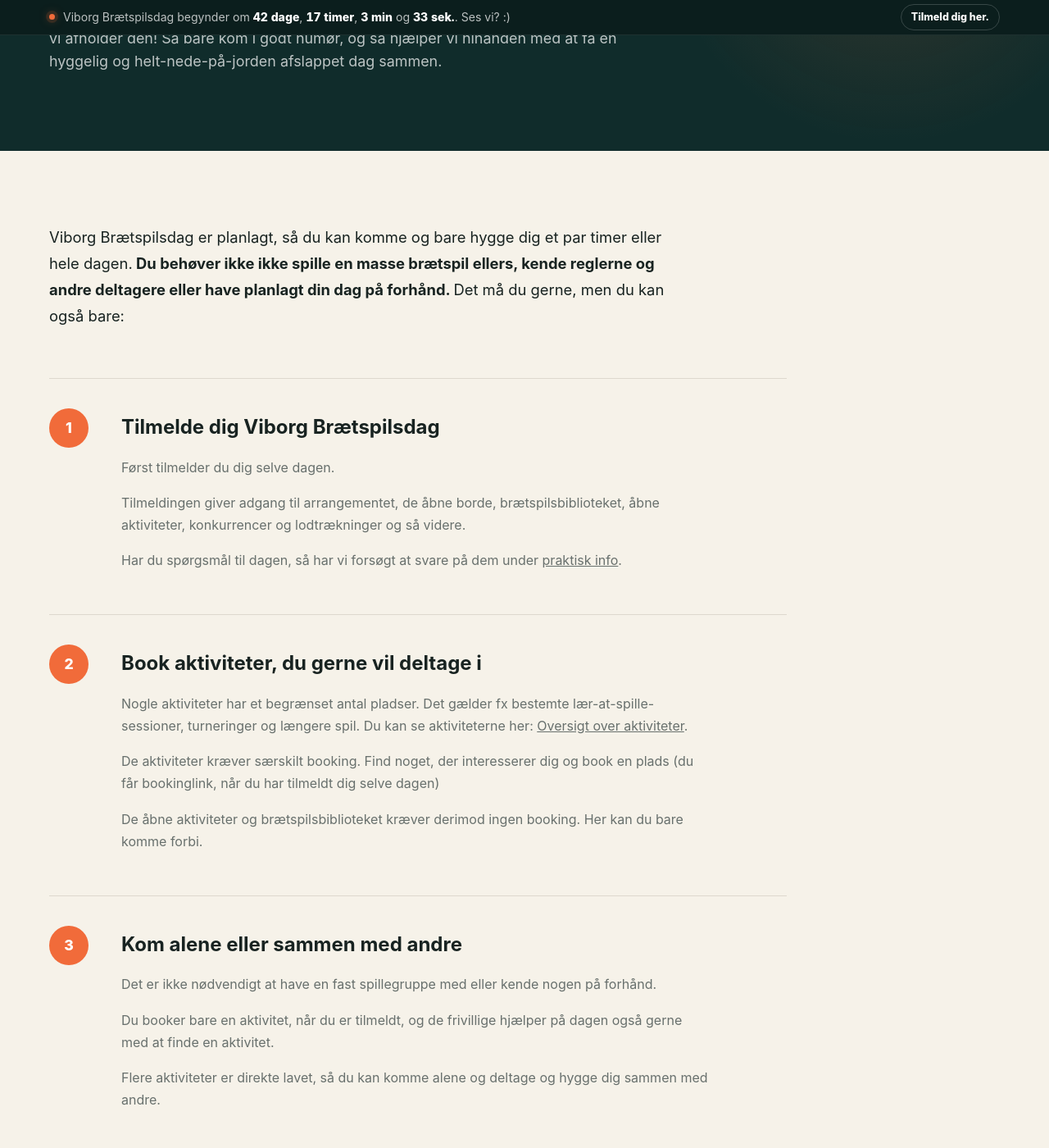
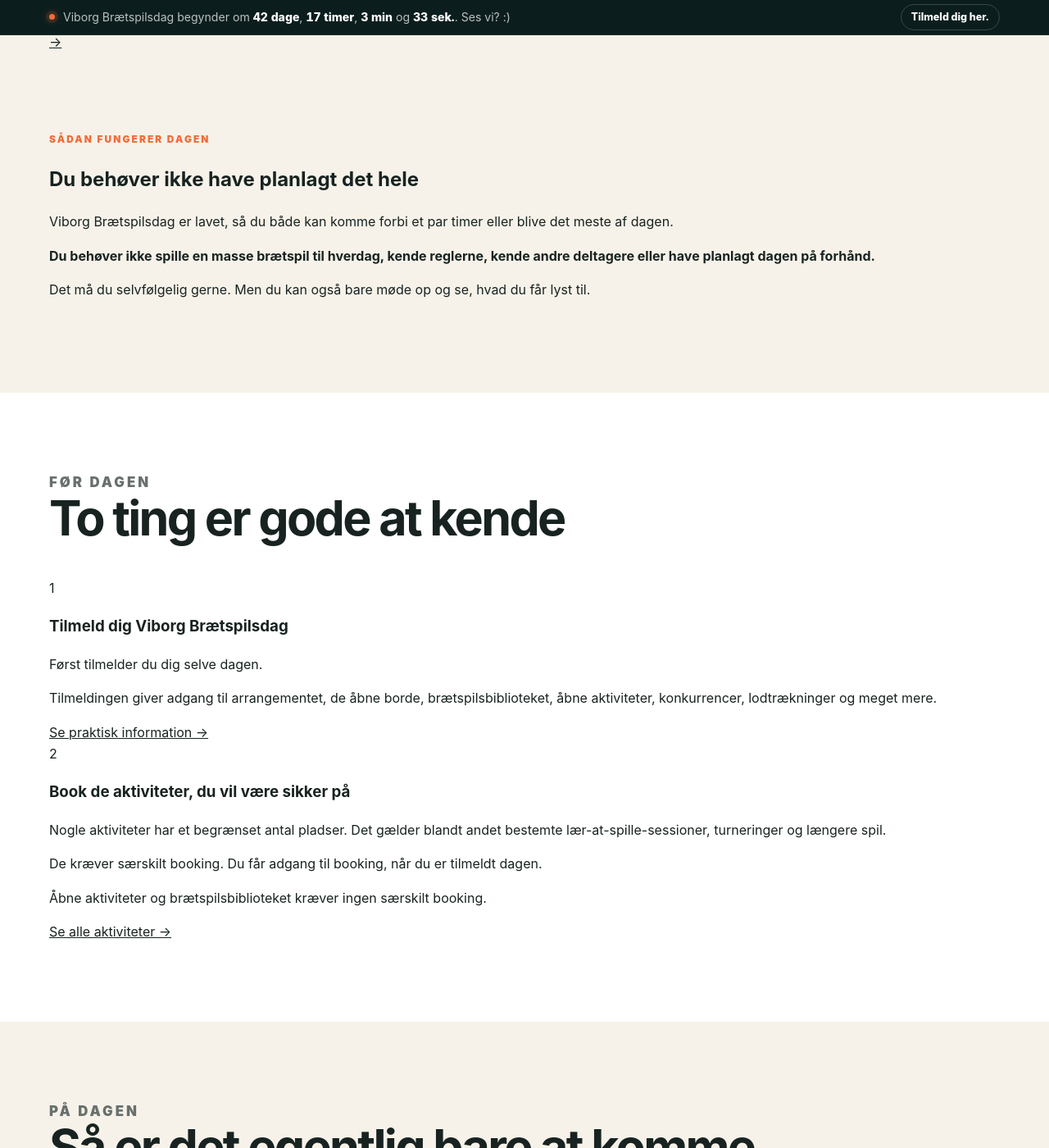
Before and after one commit to Andrejao/spilex, a Jekyll site: the page built from foerste-gang.html, in a window 1280 px wide and 1400 px high, scrolled down 425 px. Shown: the whole window at 82% size. Built offline with Jekyll 4.4.1, drawn with Linux system fonts in a browser that asks for light colours; some of the changed text lies outside the part shown.

Commit message:
Update foerste-gang.html

```diff
--- a/foerste-gang.html
+++ b/foerste-gang.html
@@ -1,42 +1,162 @@
 ---
 layout: default
 title: "Første gang?"
+description: "Første gang til Viborg Brætspilsdag? Se hvordan dagen fungerer, hvad du skal gøre på forhånd, og hvad der sker, når du kommer."
 permalink: /foerste-gang/
 ---
 
-<section class="page-hero">
+<div class="first-visit-page">
+
+  <!-- HERO -->
+  <section class="first-visit-hero">
+
     <div class="container">
+
+      <div class="first-visit-hero-content">
+
         <p class="eyebrow">Første gang?</p>
 
-    <h1>Første gang til brætspilsdag? Kom bare ind... </h1>
+        <h1>Kom bare ind.</h1>
 
-    <p class="page-lead">
-       Teknisk set er Viborg Brætspilsdag 2026 første gang for alle, da det er første gang, vi afholder den! Så bare kom i godt humør, og så hjælper vi hinanden med at få en hyggelig og helt-nede-på-jorden afslappet dag sammen.
+        <p class="first-visit-hero-text">
+          Teknisk set er Viborg Brætspilsdag 2026 første gang for alle,
+          for det er første gang, vi afholder den.
+          Kom i godt humør, så hjælper vi hinanden med at få en hyggelig,
+          afslappet og helt nede på jorden dag sammen.
         </p>
+
+        <div class="first-visit-hero-actions">
+
+          <a
+            class="button button-primary"
+            href="https://forms.gle/Y7BBFADUbf5gTkfv7"
+            target="_blank"
+            rel="noopener"
+          >
+            Tilmeld dig dagen
+          </a>
+
+          <a
+            class="button button-secondary"
+            href="#saadan"
+          >
+            Sådan fungerer det
+          </a>
+
         </div>
+
+      </div>
+
+    </div>
+
   </section>
 
 
-<section class="first-time-page">
+  <!-- HURTIGE VEJE -->
+  <div class="first-visit-jump-wrap">
+
     <div class="container">
 
-    <div class="intro-copy">
+      <nav class="first-visit-jump" aria-label="Hurtigt overblik">
 
-      <p>
-        Viborg Brætspilsdag er planlagt, så du kan komme og bare hygge dig et par timer eller hele dagen.<strong> Du behøver ikke
-        ikke spille en masse brætspil ellers, kende reglerne og andre deltagere eller have
-        planlagt din dag på forhånd. </strong> Det må du gerne, men du kan også bare:
-      </p>
+        <a class="first-visit-jump-card" href="#foer-dagen">
+          <div>
+            <strong>Før dagen</strong>
+            <span>Tilmelding og eventuel booking af aktiviteter.</span>
+          </div>
+          <span class="first-visit-jump-arrow">↓</span>
+        </a>
+
+        <a class="first-visit-jump-card" href="#paa-dagen">
+          <div>
+            <strong>Når du kommer</strong>
+            <span>Check ind, find et spil og vær med.</span>
+          </div>
+          <span class="first-visit-jump-arrow">↓</span>
+        </a>
+
+        <a class="first-visit-jump-card" href="/aktiviteter.html">
+          <div>
+            <strong>Se aktiviteterne</strong>
+            <span>Åbne aktiviteter og aktiviteter med booking.</span>
+          </div>
+          <span class="first-visit-jump-arrow">→</span>
+        </a>
+
+      </nav>
+
+    </div>
+
   </div>
 
 
-    <div class="first-time-guide">
+  <!-- INTRO -->
+  <section id="saadan" class="section first-visit-intro">
 
-      <article class="guide-step">
-        <span class="guide-number">1</span>
+    <div class="container">
+
+      <div class="first-visit-intro-grid">
 
         <div>
-          <h2>Tilmelde dig Viborg Brætspilsdag</h2>
+
+          <p class="eyebrow">Sådan fungerer dagen</p>
+
+          <h2>Du behøver ikke have planlagt det hele</h2>
+
+        </div>
+
+        <div class="first-visit-intro-copy">
+
+          <p>
+            Viborg Brætspilsdag er lavet, så du både kan komme forbi et par timer
+            eller blive det meste af dagen.
+          </p>
+
+          <p>
+            <strong>
+              Du behøver ikke spille en masse brætspil til hverdag, kende reglerne,
+              kende andre deltagere eller have planlagt dagen på forhånd.
+            </strong>
+          </p>
+
+          <p>
+            Det må du selvfølgelig gerne. Men du kan også bare møde op og se,
+            hvad du får lyst til.
+          </p>
+
+        </div>
+
+      </div>
+
+    </div>
+
+  </section>
+
+
+  <!-- FØR DAGEN -->
+  <section
+    id="foer-dagen"
+    class="section section-white first-visit-before"
+  >
+
+    <div class="container">
+
+      <div class="section-heading">
+
+        <p class="eyebrow">Før dagen</p>
+
+        <h2>To ting er gode at kende</h2>
+
+      </div>
+
+
+      <div class="first-visit-feature-grid">
+
+        <article class="first-visit-feature-card">
+
+          <span class="first-visit-number">1</span>
+
+          <h3>Tilmeld dig Viborg Brætspilsdag</h3>
 
           <p>
             Først tilmelder du dig selve dagen.
@@ -44,67 +164,103 @@
 
           <p>
             Tilmeldingen giver adgang til arrangementet, de åbne borde,
-            brætspilsbiblioteket, åbne aktiviteter, konkurrencer og
-            lodtrækninger og så videre.
-
+            brætspilsbiblioteket, åbne aktiviteter, konkurrencer,
+            lodtrækninger og meget mere.
           </p>
 
-            <p> Har du spørgsmål til dagen, så har vi forsøgt at svare på dem under <b></b><a href="https://viborgbraetspil.dk/#praktisk">praktisk info</a>.</b>
-          </p>
-        </div>
+          <a
+            class="first-visit-link"
+            href="/#praktisk"
+          >
+            Se praktisk information →
+          </a>
+
         </article>
 
 
-      <article class="guide-step">
-        <span class="guide-number">2</span>
+        <article class="first-visit-feature-card">
 
-        <div>
-          <h2>Book  aktiviteter, du gerne vil deltage i</h2>
+          <span class="first-visit-number">2</span>
+
+          <h3>Book de aktiviteter, du vil være sikker på</h3>
 
           <p>
-            Nogle aktiviteter har et begrænset antal pladser. Det gælder fx
-            bestemte lær-at-spille-sessioner, turneringer og længere spil. Du kan se aktiviteterne her: <b></b><a href="https://viborgbraetspil.dk/aktiviteter.html">Oversigt over aktiviteter</a>.</b>
+            Nogle aktiviteter har et begrænset antal pladser. Det gælder blandt
+            andet bestemte lær-at-spille-sessioner, turneringer og længere spil.
           </p>
 
           <p>
-            De aktiviteter kræver særskilt booking. Find noget, der interesserer dig og book en plads (du får bookinglink, når du har tilmeldt dig selve dagen)
+            De kræver særskilt booking. Du får adgang til booking, når du er
+            tilmeldt dagen.
           </p>
 
           <p>
-            De åbne aktiviteter og brætspilsbiblioteket kræver derimod ingen
-            booking. Her kan du bare komme forbi.
+            Åbne aktiviteter og brætspilsbiblioteket kræver ingen særskilt booking.
           </p>
+
+          <a
+            class="first-visit-link"
+            href="/aktiviteter.html"
+          >
+            Se alle aktiviteter →
+          </a>
+
+        </article>
+
       </div>
+
+    </div>
+
+  </section>
+
+
+  <!-- PÅ DAGEN -->
+  <section
+    id="paa-dagen"
+    class="section first-visit-day"
+  >
+
+    <div class="container">
+
+      <div class="section-heading">
+
+        <p class="eyebrow">På dagen</p>
+
+        <h2>Så er det egentlig bare at komme</h2>
+
+        <p>
+          Der er ikke en bestemt rigtig måde at bruge dagen på.
+        </p>
+
+      </div>
+
+
+      <div class="first-visit-day-grid">
+
+
+        <article class="first-visit-day-card">
+
+          <span class="first-visit-number">3</span>
+
+          <h3>Kom alene eller sammen med andre</h3>
+
+          <p>
+            Du behøver ikke have en fast spillegruppe med eller kende nogen på forhånd.
+          </p>
+
+          <p>
+            Har du booket en aktivitet, møder du bare op til den. Ellers hjælper
+            de frivillige gerne med at finde et spil eller en aktivitet.
+          </p>
+
         </article>
 
 
-      <article class="guide-step">
-        <span class="guide-number">3</span>
+        <article class="first-visit-day-card">
 
-        <div>
-          <h2>Kom alene eller sammen med andre </h2>
+          <span class="first-visit-number">4</span>
 
-          <p>
-            Det er ikke nødvendigt at have en fast spillegruppe med eller kende nogen på forhånd.
-          </p>
-
-          <p>
-            Du booker bare en aktivitet, når du er tilmeldt, og de frivillige hjælper på dagen også gerne med at finde en
-             aktivitet.
-          </p>
-
-          <p>
-            Flere aktiviteter er direkte lavet, så du kan komme alene og deltage og hygge dig sammen med andre.
-          </p>
-        </div>
-      </article>
-
-
-      <article class="guide-step">
-        <span class="guide-number">4</span>
-
-        <div>
-          <h2>Du kan lære reglerne på dagen</h2>
+          <h3>Du kan lære reglerne på dagen</h3>
 
           <p>
             Mange aktiviteter er lær-at-spille-sessioner, hvor værten forklarer
@@ -112,96 +268,120 @@
           </p>
 
           <p>
-            Hvis du vil spille andre spil, kan du altid spørge en frivillig om hjælp. Vi kan heller ikke alle reglerne, men vi forsøger  at hjælpe, så godt vi kan.
+            Ved andre spil kan du altid spørge en frivillig. Vi kan heller ikke
+            alle reglerne til alt, men vi hjælper så godt, vi kan.
           </p>
-        </div>
+
         </article>
 
 
-      <article class="guide-step">
-        <span class="guide-number">5</span>
+        <article class="first-visit-day-card first-visit-arrival">
+
+          <span class="first-visit-number">5</span>
 
           <div>
-          <h2>Når du kommer</h2>
+
+            <h3>Når du kommer</h3>
 
             <p>
-            Viborg Brætspilsdag foregår på:
+              Du starter ved check-in ved indgangen og melder din ankomst.
+              Så er du sådan set i gang.
+            </p>
+
+            <div class="first-visit-address">
+              <span>Viborg Brætspilsdag</span>
+              <strong>Ungdomsskolen</strong>
+              <span>Reberbanen 11 + 13</span>
+              <span>8800 Viborg</span>
+            </div>
+
+            <p>
+              Derefter kan du gå til en aktivitet, du har booket,
+              besøge brætspilsbiblioteket, finde et åbent bord eller
+              spørge os om hjælp.
+            </p>
+
+          </div>
+
+        </article>
+
+
+        <article class="first-visit-day-card">
+
+          <span class="first-visit-number">6</span>
+
+          <h3>Har du ingen plan? Det er også en plan</h3>
+
+          <p>
+            Du behøver ikke fylde hele dagen ud hjemmefra.
           </p>
 
           <p>
-            <strong>
-              Ungdomsskolen<br>
-              Reberbanen 11 + 13<br>
-              8800 Viborg
-            </strong>
+            I brætspilsbiblioteket står et par hundrede spil klar.
+            Lån et spil, find et bord og spil.
           </p>
 
-          <p>
-            Når du kommer, starter du ved check-in ved indgangen og melder din
-            ankomst. Så er du sådan set i gang.
-          </p>
+          <a
+            class="first-visit-link"
+            href="/nyheder/braetspilsbibliotek/"
+          >
+            Se nogle af spillene →
+          </a>
 
-          <p>
-            Derefter kan du gå til en aktivitet, du har booket, besøge
-            brætspilsbiblioteket, finde et åbent bord eller spørge os om hjælp
-            til at finde noget at spille.
-          </p>
-        </div>
         </article>
 
 
-      <article class="guide-step">
-        <span class="guide-number">6</span>
+        <article class="first-visit-day-card">
 
-        <div>
-          <h2>Har du ingen plan? Det er også en plan</h2>
+          <span class="first-visit-number">7</span>
 
-          <p>
-            Du behøver ikke udfylde hele dagen hjemmefra.
-          </p>
-
-          <p>
-            I brætspilsbiblioteket står et par hundrede spil klar. Du kan låne
-            et spil, finde et bord og spille sammen med andre. Du kan se nogle af spillene her: <b></b><a href="https://viborgbraetspil.dk/nyheder/braetspilsbibliotek/">Oversigt over spil</a>.</b>
-          </p>
-          </p>
-
-          <p>
-            Er du i tvivl om, hvad du skal vælge, hjælper vi med at finde noget,
-            der passer til antal spillere, erfaring og den tid, du har.
-          </p>
-        </div>
-      </article>
-
-
-      <article class="guide-step">
-        <span class="guide-number">7</span>
-
-        <div>
-          <h2>Du bestemmer selv, hvor længe du bliver</h2>
+          <h3>Bliv så længe du har lyst</h3>
 
           <p>
             Du behøver ikke være med hele dagen.
           </p>
 
           <p>
-            Kom om formiddagen, kom senere, gå igen og kom tilbage. Dagen er
-            bygget op omkring mange aktiviteter og åbne spillemuligheder. Se programmet for et overblik over dagen.
+            Kom om formiddagen, kom senere, gå igen og kom tilbage.
+            Dagen består af både planlagte aktiviteter og åbne spillemuligheder.
           </p>
+
+          <a
+            class="first-visit-link"
+            href="/program.html"
+          >
+            Se dagens program →
+          </a>
+
+        </article>
+
+
       </div>
-      </article>
+
+    </div>
+
+  </section>
+
+
+  <!-- KORT FORTALT -->
+  <section class="section section-white">
+
+    <div class="container">
+
+      <div class="section-heading">
+
+        <p class="eyebrow">Kort fortalt</p>
+
+        <h2>Det behøver ikke være mere kompliceret</h2>
 
       </div>
 
 
-    <div class="first-time-reassurance">
-      <h2>Kort fortalt</h2>
-
-      <div class="reassurance-grid">
+      <div class="first-visit-reassurance">
 
         <div>
           <strong>Kommer du alene?</strong>
-          <span>Vi hjælper dig med at finde nogen at spille med.</span>
+          <span>Det er helt fint. Vi hjælper gerne med at finde et spil eller en aktivitet.</span>
         </div>
 
         <div>
@@ -216,17 +396,33 @@
 
         <div>
           <strong>Ved du ikke, hvad du skal spille?</strong>
-          <span>Spørg os.</span>
+          <span>Spørg os. Vi hjælper gerne.</span>
         </div>
 
       </div>
+
     </div>
 
+  </section>
 
-    <div class="booking-callout">
+
+  <!-- CTA -->
+  <section class="section first-visit-cta-section">
+
+    <div class="container">
+
+      <div class="first-visit-cta">
+
         <div>
+
           <p class="eyebrow">14. november 2026</p>
-        <h2>Klar til en dag med brætspil?</h2>
+
+          <h2>Klar til en afslappet dag med brætspil?</h2>
+
+          <p>
+            Tilmeld dig dagen. Resten behøver du ikke have styr på endnu.
+          </p>
+
         </div>
 
         <a
@@ -237,7 +433,11 @@
         >
           Tilmeld dig Viborg Brætspilsdag
         </a>
+
       </div>
 
     </div>
+
   </section>
+
+</div>
```
Lines whose indentation alone changed are shown as unchanged.
